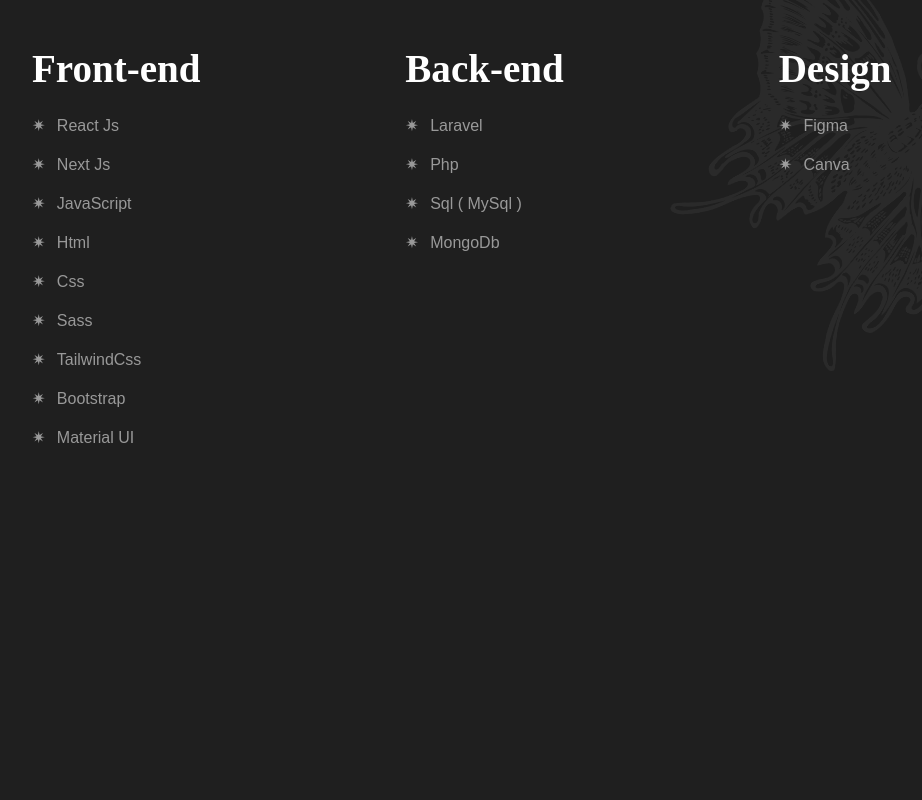
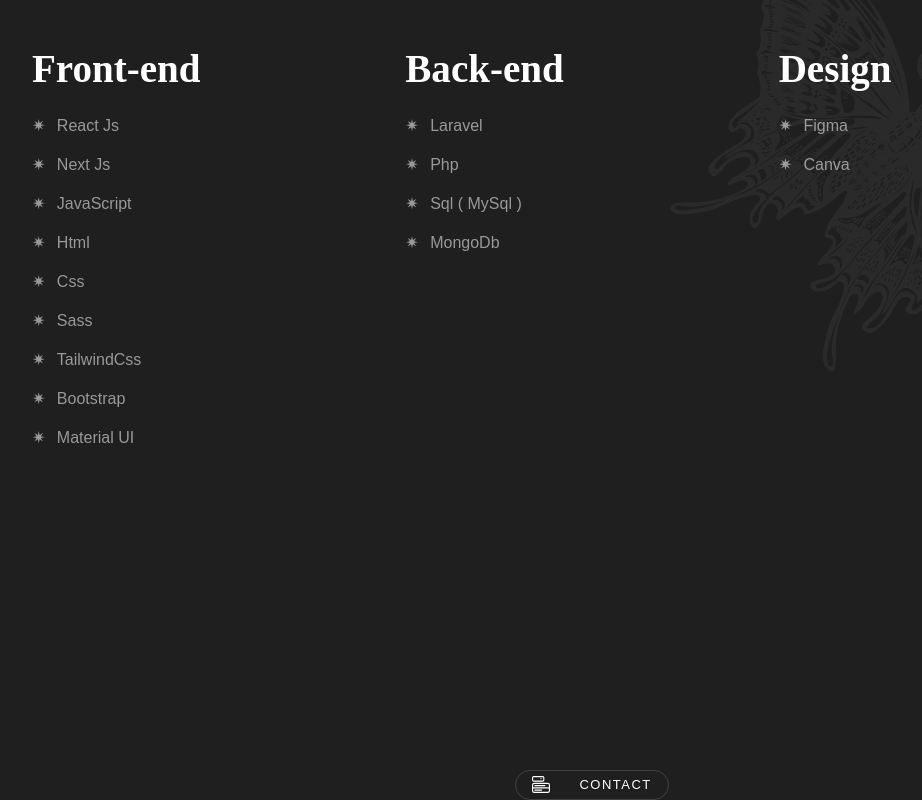
Before and after one commit to HamzaOutmassint24/Portfolio, a React (Create React App) app: page / in a window 1280 px wide. Shown: the part 1740-2540 px from the top of the page, without its empty margins (48-970 px from the left). Before the commit the page ends 2474 px from the top, so only its background shows below. Built offline with nearby package versions, Linux system fonts and the light colour scheme.

Commit message:
i started in conatct me section

```diff
--- a/src/App.js
+++ b/src/App.js
@@ -1,5 +1,5 @@
 import { AboutMeSection } from "./components/AboutMeSection";
-// import { ContactSection } from "./components/ContactSection";
+import { ContactSection } from "./components/ContactSection";
 import { IntroduceSection } from "./components/IntroduceSection";
 import { Navbar } from "./components/Navbar";
 // import { ProjectSection } from "./components/ProjectSection";
@@ -51,8 +51,8 @@
       <AboutMeSection />
       <ServicesSection />
       <SkillsSection />
-      {/*    <ProjectSection />
-            <ContactSection /> */}
+      {/*    <ProjectSection />*/}
+      <ContactSection />
     </div>
   );
 }
--- a/src/components/ContactSection.jsx
+++ b/src/components/ContactSection.jsx
@@ -2,11 +2,11 @@
 
 export const ContactSection = () => {
   return (
-    <section className="h-screen pt-9" id="contact-section">
-      <div className="flex items-center justify-center">
-          <div className="border-1 border-second-color items-center rounded-full text-sm p-1 px-4 font-second-font tracking-normal w-30 flex justify-between">
+    <section className="xl:h-full lg:h-screen exactly-1024:h-fit pt-9" id="contact-section">
+      <div className="flex items-center md:justify-center sm:justify-start">
+          <div className="border-1 border-second-color items-center rounded-full text-sm p-1 px-4 font-second-font tracking-normal sm:w-sm  md:w-md lg:w-lg xl:w-xl flex justify-between">
               <MenuButton size={18}/>
-              CONTACT ME
+              CONTACT
           </div>
       </div>
     </section>
--- a/src/components/SkillsSection.jsx
+++ b/src/components/SkillsSection.jsx
@@ -12,7 +12,7 @@
       </div>
       <div className="relative mt-10">
         <img src={butterfly} alt="butterfly img" width={500} className="opacity-5 rotate-45 absolute lg:right-11 md:-right-14 sm:-right-16 z-0"/>
-        <div className="grid grid-cols-1  lg:grid-cols-3">
+        <div className="grid grid-cols-1 md:grid-cols-2 lg:grid-cols-3">
           <div>
           <h1 className="text-4xl font-bold mb-4">Front-end</h1>
           <ul className="font-second-font text-fifth-color front-end">
```
